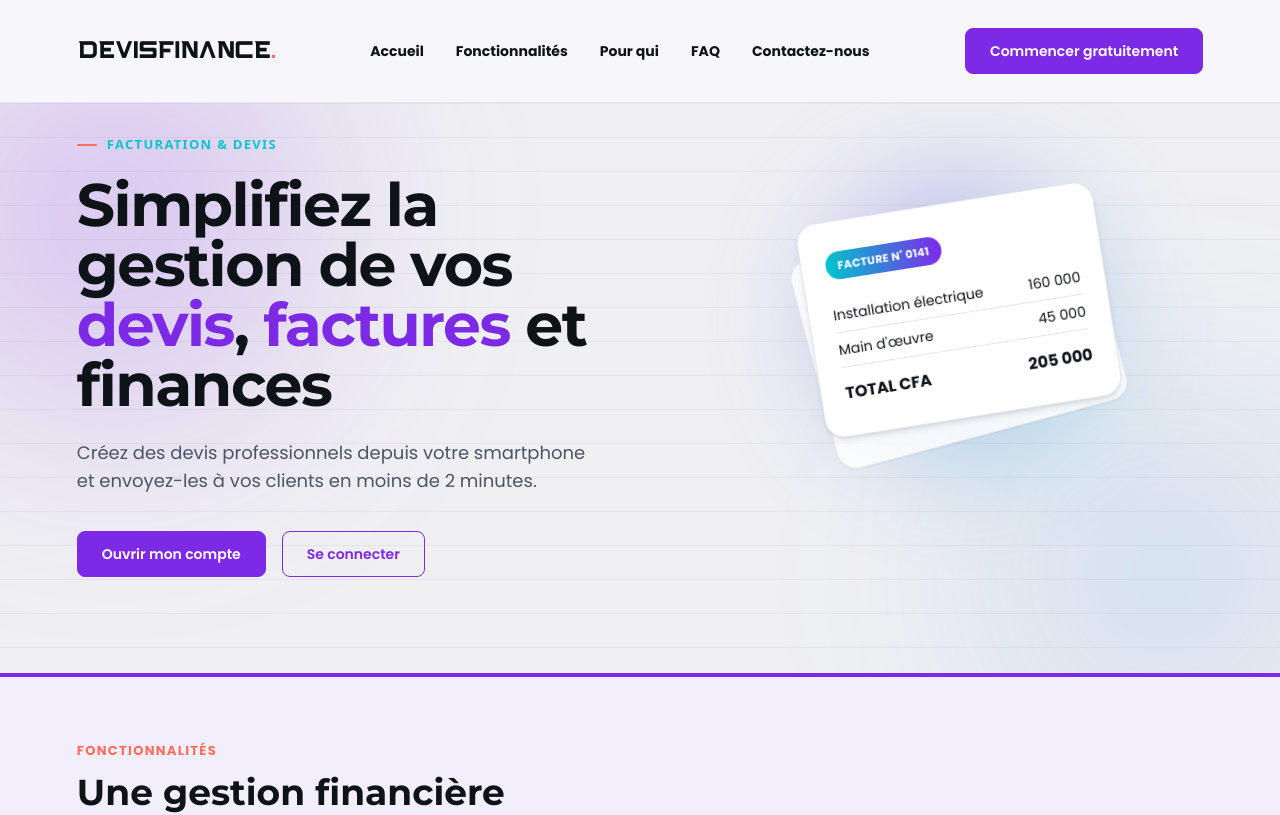
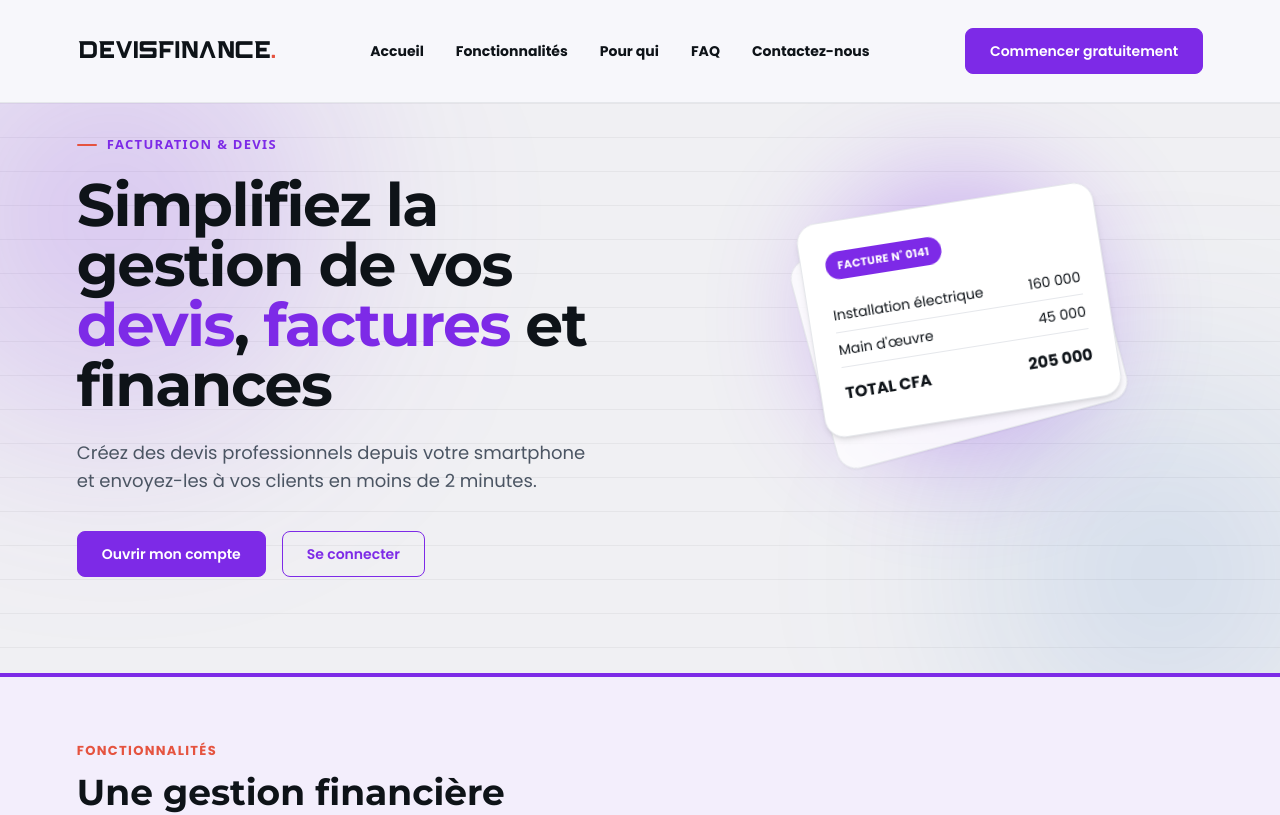
Before and after one commit to aviolipay-debug/grandapp, a Next.js app: page / in a window 1280 px wide. Shown: the top 815 px of the page. Built offline with nearby package versions, Linux system fonts and the light colour scheme; no server answers.

Commit message:
Update tailwind.config.ts

```diff
--- a/tailwind.config.ts
+++ b/tailwind.config.ts
@@ -6,15 +6,36 @@ const config: Config = {
   theme: {
     extend: {
       colors: {
+        // Violet = SEULE couleur de marque (boutons, liens d'action, onglet actif).
+        // Les noms "ledger" sont conservés pour ne rien casser dans le code existant :
+        // tout ce qui utilisait bg-ledger / text-ledger devient violet automatiquement.
         ledger: {
-          DEFAULT: "#00C4CC",
+          DEFAULT: "#7D2AE7",
           deep: "#7D2AE7",
+          dark: "#5B1BB5", // survol / état appuyé
+          light: "#B98CFA", // texte violet sur fond sombre (dark mode)
+          soft: "#EFE5FC", // fond violet très clair (pastilles, cartes actives)
         },
+        // Cyan : décoratif uniquement (dégradés, illustrations, graphiques).
+        // Jamais pour du texte ni des boutons (contraste insuffisant sur blanc).
+        aqua: "#00C4CC",
+
         paper: "#F7F7FB",
         paperline: "#E5E7EB",
         ink: "#0E1318",
-        stamp: "#FE6F61",
-        gold: "#2A89DA",
+        muted: "#5B6070", // texte secondaire (contraste AA sur blanc)
+
+        // Rouge unique pour refusé / erreur / suppression (remplace le corail).
+        stamp: "#E5533F",
+
+        // Bleu : liens et infos uniquement (version assombrie, lisible sur blanc).
+        gold: "#2A6FB8",
+
+        // Statuts : réservés au sens, jamais décoratifs.
+        success: { DEFAULT: "#0F7B4B", soft: "#E3F6EC" }, // Payée
+        warn: { DEFAULT: "#9A5200", soft: "#FFF1DD" }, // Partiellement payée
+        danger: { DEFAULT: "#B3261E", soft: "#FDE8E6" }, // En retard / Refusé
+        info: { DEFAULT: "#1D5799", soft: "#E6F0FB" }, // Envoyé
       },
       fontFamily: {
         display: ["Montserrat", "sans-serif"],
```
